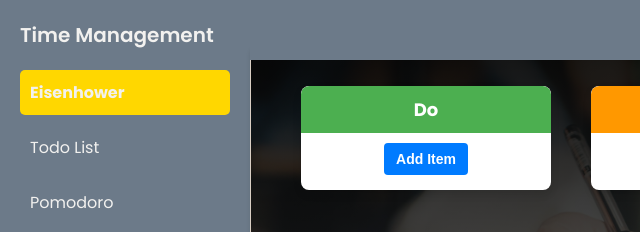
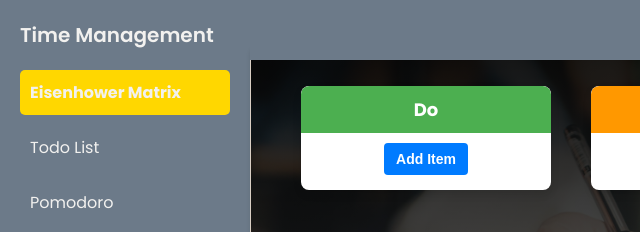
Before and after one commit to AvazbekOlimov/Time-Management, a plain HTML site: page time_management_app/timemanagement_eng.html in a window 1280 px wide. Shown: the top 232 px of the page, 0-640 px from the left. Drawn offline with nearby package versions, Linux system fonts and the light colour scheme; a web font is replaced by a local one.

Commit message:
Update timemanagement_eng.html

```diff
--- a/time_management_app/timemanagement_eng.html
+++ b/time_management_app/timemanagement_eng.html
@@ -25,7 +25,7 @@
                 class="nav-item active"
                 href="#eisenhower"
                 data-target="eisenhower"
-                >Eisenhower</a
+                >Eisenhower Matrix</a
               >
             </li>
             <li>
```
